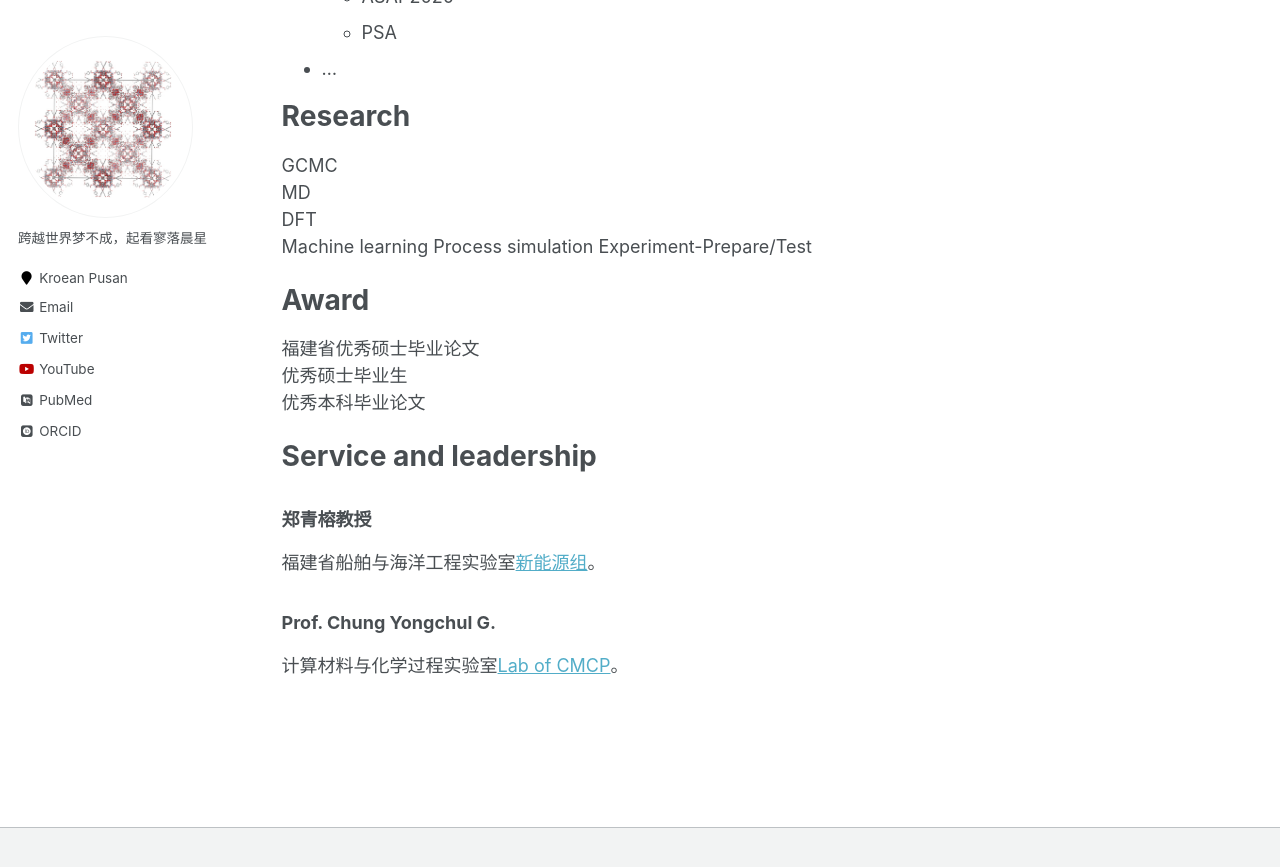
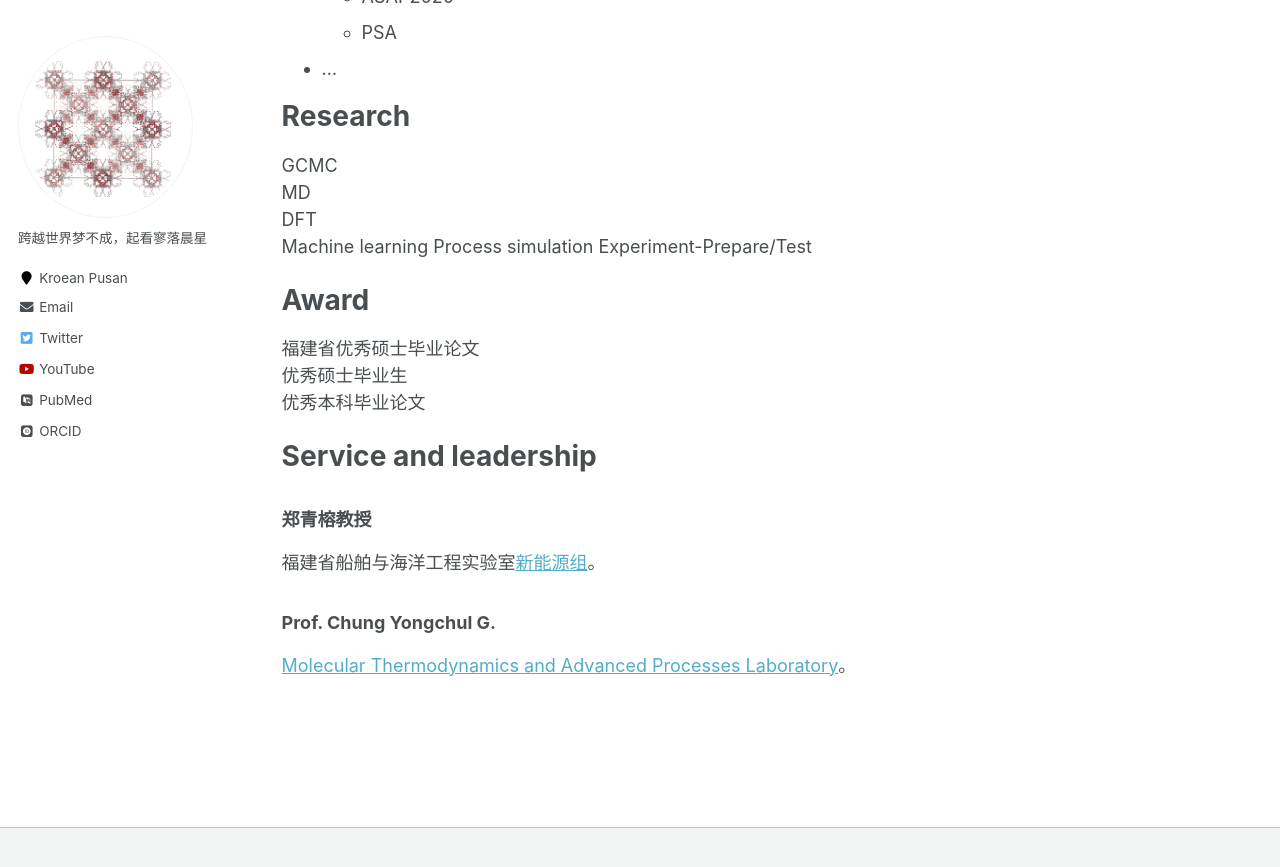
Before and after one commit to sxm13/ZGBshenxiaomoCV.github.io, a Jekyll site: the page built from _pages/cv.md, in a window 1280 px wide and 900 px high, scrolled down 1681 px. Shown: the top 867 px of the window. Built offline with Jekyll 4.4.1, drawn with Linux system fonts in a browser that asks for light colours; some web fonts are replaced.

Commit message:
Update cv.md

```diff
--- a/_pages/cv.md
+++ b/_pages/cv.md
@@ -77,4 +77,4 @@ Service and leadership
 福建省船舶与海洋工程实验室[新能源组](http://mei.jmu.edu.cn/info/1070/1126.htm "1")。
 
 ### Prof. Chung Yongchul G.
-计算材料与化学过程实验室[Lab of CMCP](https://cmcp-group.github.io/ "2")。
+[Molecular Thermodynamics and Advanced Processes Laboratory](https://cmcp-group.github.io/ "2")。
```
